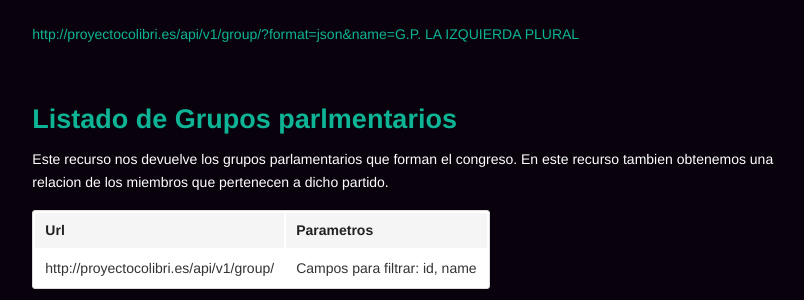
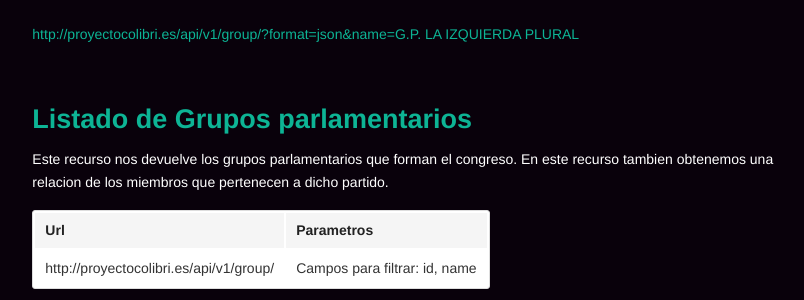
Before and after one commit to openkratio/proyecto-colibri, a Django app: a page that uses colibri/templates/main/documentation.html in a window 1280 px wide. Shown: the part 388-688 px from the top of the page, without its empty margins (231-1035 px from the left). Run offline with Django 3.2, Linux system fonts and the light colour scheme; some libraries are stand-ins or nearby versions; some web fonts are replaced.

Commit message:
Fixes doc typo

```diff
--- a/colibri/templates/main/documentation.html
+++ b/colibri/templates/main/documentation.html
@@ -10,7 +10,7 @@
 <br />
 <br />
 
-	<h3>Listado de Grupos parlmentarios</h3>
+	<h3>Listado de Grupos parlamentarios</h3>
 	<p>Este recurso nos devuelve los grupos parlamentarios que forman el congreso. En este recurso tambien obtenemos una relacion de los miembros que pertenecen a dicho partido.</p>
 	<table>
 	  <thead>
```
